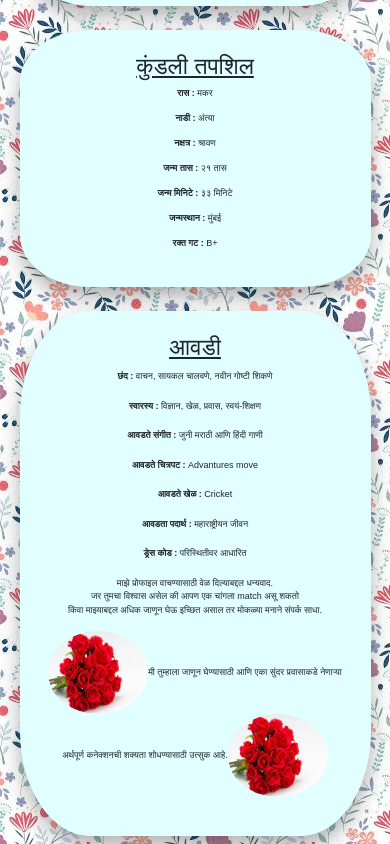
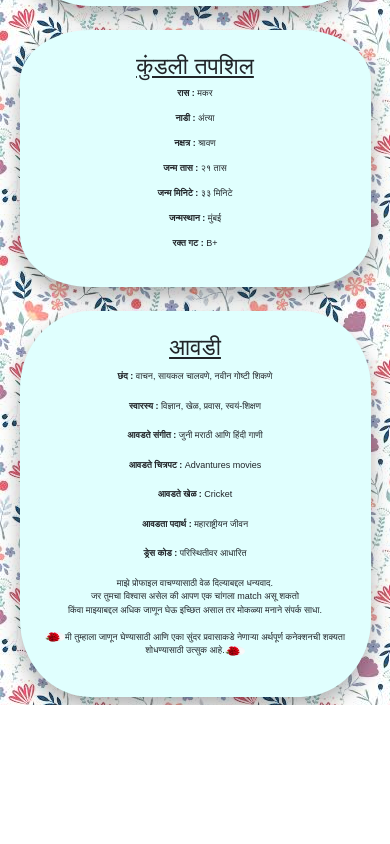
Before and after one commit to self-introduction-profile/marriage, an Angular app: page / in a window 390 px wide. Shown: the part 1361-2205 px from the top of the page. After the commit the page ends 2066 px from the top, so only its background shows below. Built offline with nearby package versions, Linux system fonts and the light colour scheme.

Commit message:
minor fix

```diff
--- a/src/app/marriageprofile/marriageprofile.component.css
+++ b/src/app/marriageprofile/marriageprofile.component.css
@@ -40,7 +40,12 @@ img.flower-icon {
     cursor: pointer;
 }
 
-
+@media only screen and (max-width: 600px) {
+    img.flower-icon {
+      max-width: 20px; /* Adjust based on your layout */
+      max-height: 10px;
+    }
+}
 .family-content {
     margin: auto;
     background-color: #e0fffe;
--- a/src/app/marriageprofile/marriageprofile.component.html
+++ b/src/app/marriageprofile/marriageprofile.component.html
@@ -56,7 +56,7 @@
     <p><b>छंद : </b>वाचन, सायकल चालवणे, नवीन गोष्टी शिकणे</p>
     <p><b>स्वारस्य : </b>विज्ञान, खेळ, प्रवास, स्वयं-शिक्षण</p>
     <p><b>आवडते संगीत : </b>जुनी मराठी आणि हिंदी गाणी</p>
-    <p><b>आवडते चित्रपट : </b>Advantures move</p>
+    <p><b>आवडते चित्रपट : </b>Advantures movies</p>
     <p><b>आवडते खेळ : </b>Cricket</p>
     <p><b>आवडता पदार्थ : </b>महाराष्ट्रीयन जीवन</p>
     <p><b>ड्रेस कोड  : </b>परिस्थितीवर आधारित</p>
```
